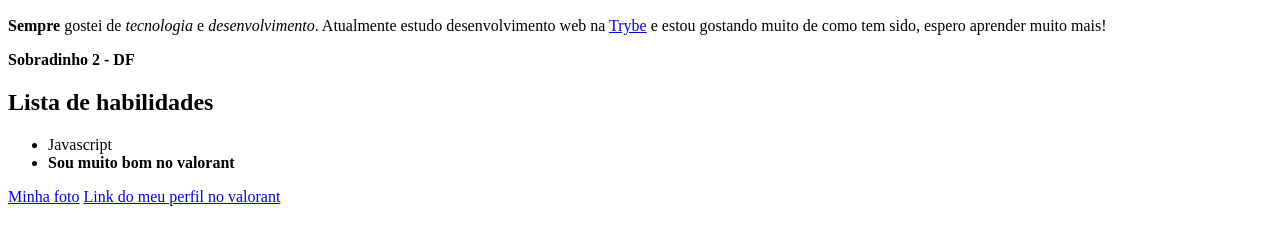
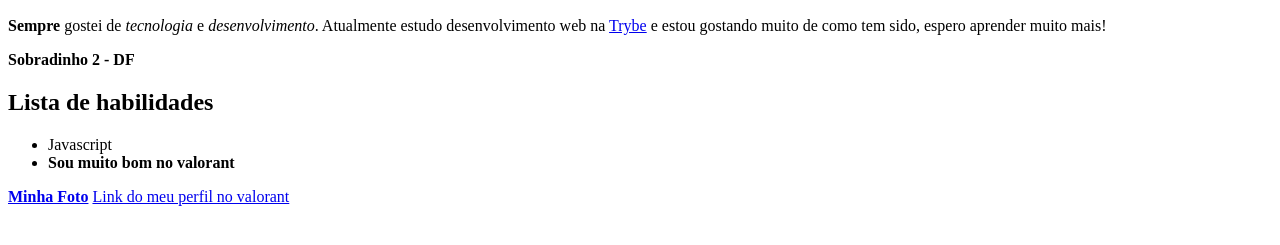
Before and after one commit to daviendizica/daviendizica.github.io, a plain HTML site: page index.html in a window 1280 px wide. Shown: the part 259-504 px from the top of the page. Drawn offline with Linux system fonts and the light colour scheme.

Commit message:
adiciona

```diff
--- a/index.html
+++ b/index.html
@@ -19,7 +19,7 @@
     <li class="javascript">Javascript</li>
     <li class="valorant"><strong>Sou muito bom no valorant</strong></li>
   </ul>
-  <a href="#foto">Minha foto</a>
+  <a href="#foto"><strong>Minha Foto</strong></a>
   <a href="https://tracker.gg/valorant/profile/riot/cravei%20matei%23dela/overview" target="_blank">Link do meu perfil no valorant</a>
 </body>
 </html>
```
